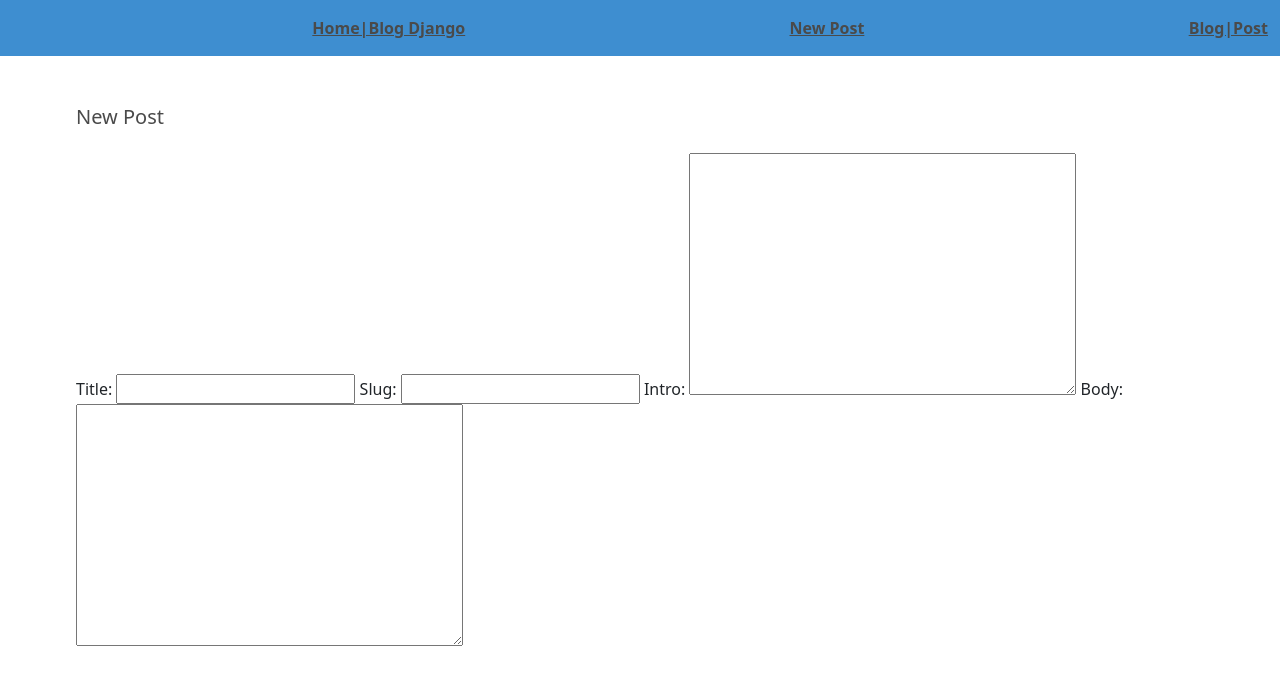
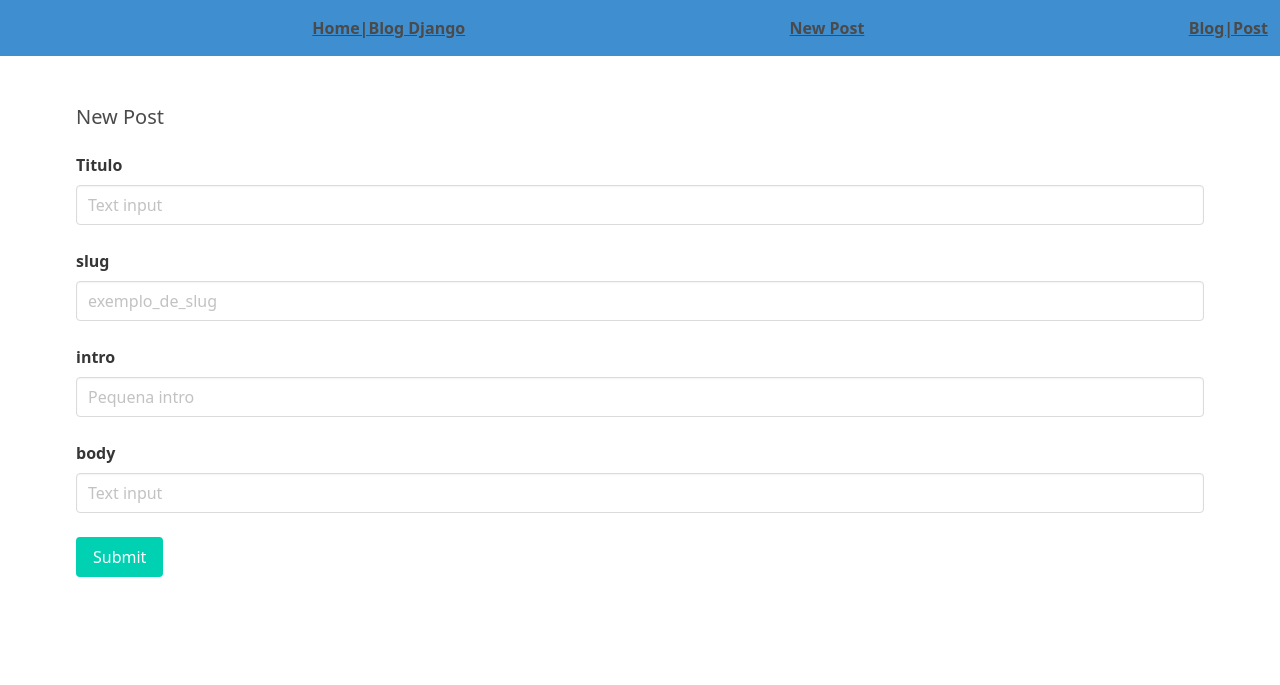
Before and after one commit to ClaudioFritzen/blogsite, a Django app: template blog/templates/blog/new_post.html in a window 1280 px wide. Shown: the top 685 px of the page. Run offline with Django 4.2, Linux system fonts and the light colour scheme; the template is opened without the code that fills it: values that come from a table or form of the project are taken from there, others are empty.

Commit message:
template html fazendo utilizando bulma.io

```diff
--- a/blog/templates/blog/new_post.html
+++ b/blog/templates/blog/new_post.html
@@ -3,10 +3,35 @@
 {% block content %}
 
 <h2 class=subtitle>New Post</h2>
+        <form action="#">
+                <div class="field">
+                        <label class="label">Titulo</label>
+                        <div class="control">
+                          <input class="input" type="text" placeholder="Text input" name="title">
+                        </div>
+                        <br>
+                        <label class="label">slug</label>
+                        <div class="control">
+                          <input class="input" type="text" name="slug" placeholder="exemplo_de_slug">
+                        </div>
+                        <br>
+                        <label class="label">intro</label>
+                        <div class="control">
+                          <input class="input"  name="intro" type="text" placeholder="Pequena intro">
+                        </div>
+                        <br>
+                        <label class="label">body</label>
+                        <div class="control">
+                          <input class="input" name="body" type="text" placeholder="Text input">
+                        </div>
+                        <br>
+                </div>
 
+        </form>
 
-
-        {{ form }}
+        <div class="control">
+                <button class="button is-primary" >Submit</button>
+        </div>
 
 
 {% endblock content %}
```
